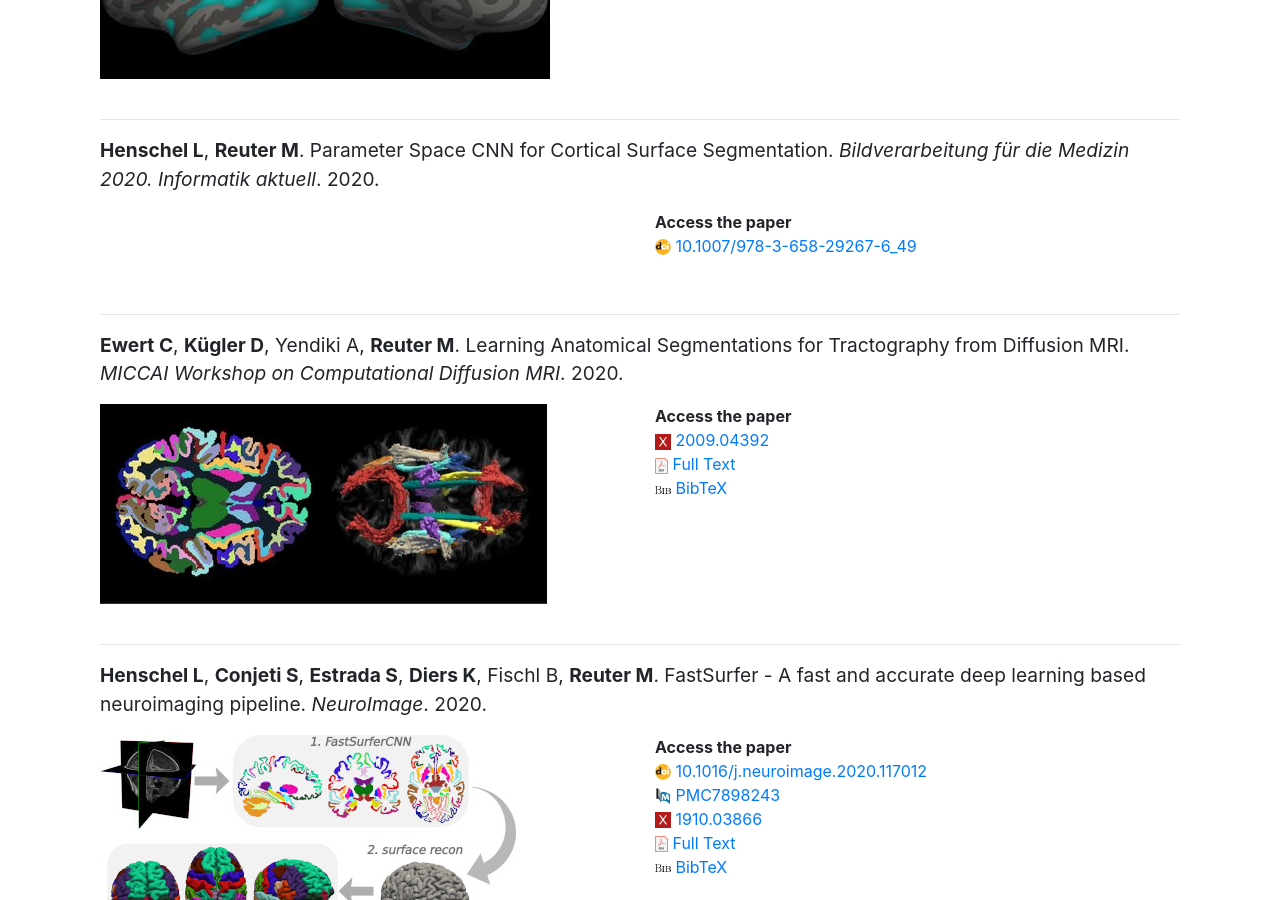
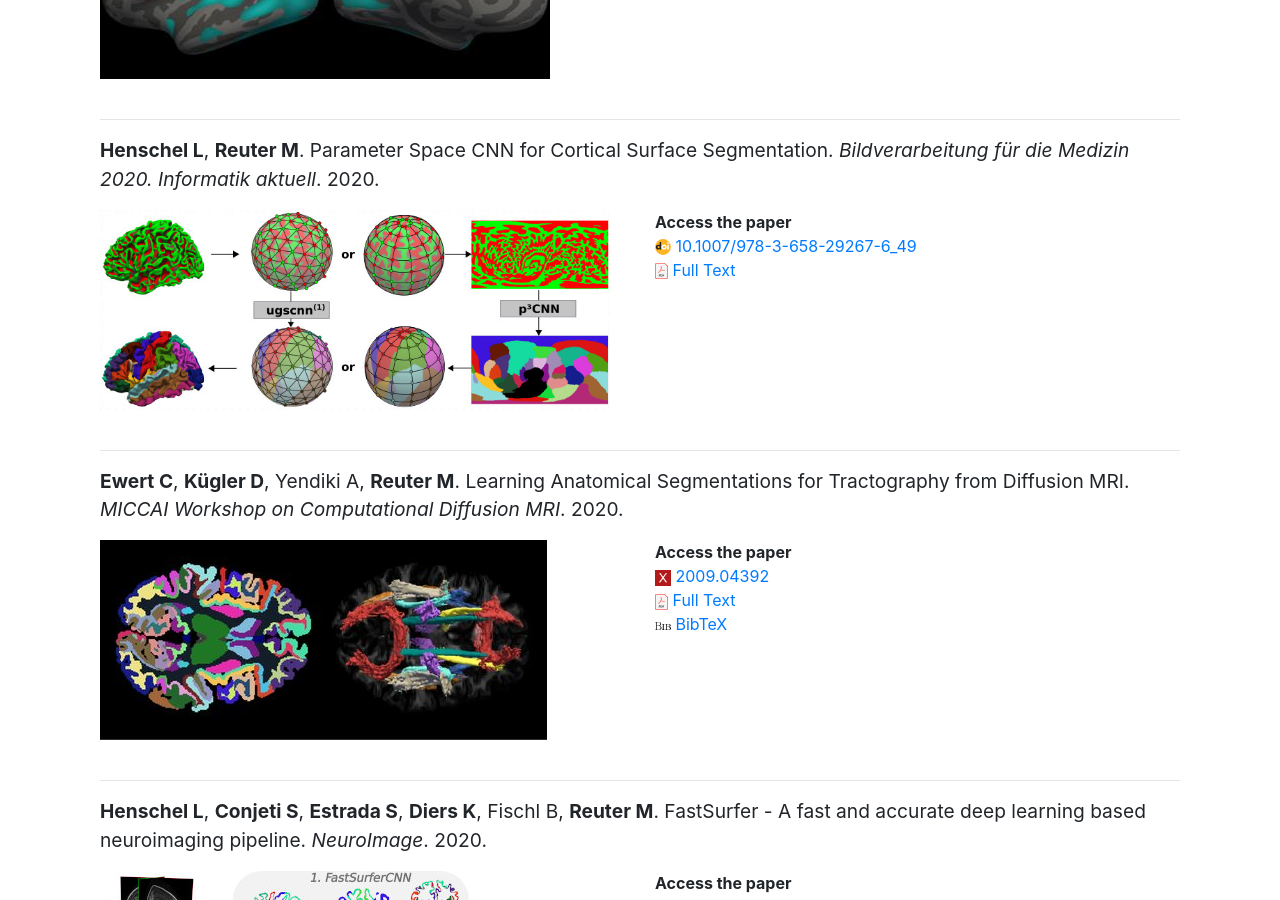
Before and after one commit to Deep-MI/Deep-MI.github.io, a Jekyll site: the page built from publications/index.html, in a window 1280 px wide and 900 px high, scrolled down 3443 px. Built offline with Jekyll 4.4.1, drawn with Linux system fonts in a browser that asks for light colours; nearby versions of some CDN libraries; comment, search, counter and statistics services are not loaded.

Commit message:
added entries for jpg and pdf of paramterspace CNN

```diff
--- a/_data/publications.yml
+++ b/_data/publications.yml
@@ -156,6 +156,8 @@
   type: 'conference'
   year: 2020
   month: 02
+  image: '/static/pub/henschel_2020b.jpg'
+  pdf: '/static/pub/henschel_2020b.pdf'
   doi: 10.1007/978-3-658-29267-6_49
 
 - id: 'ewert_2020'
```
